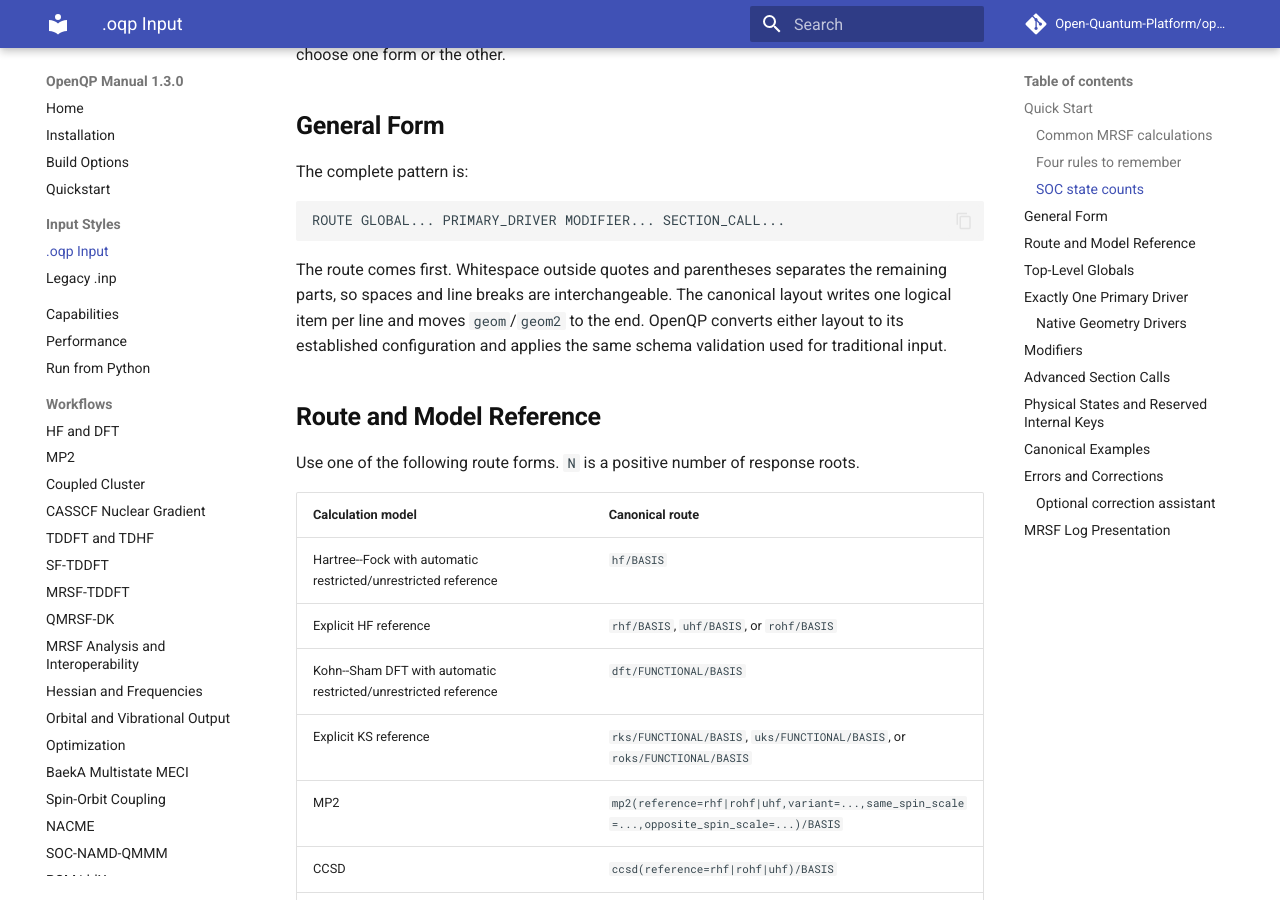
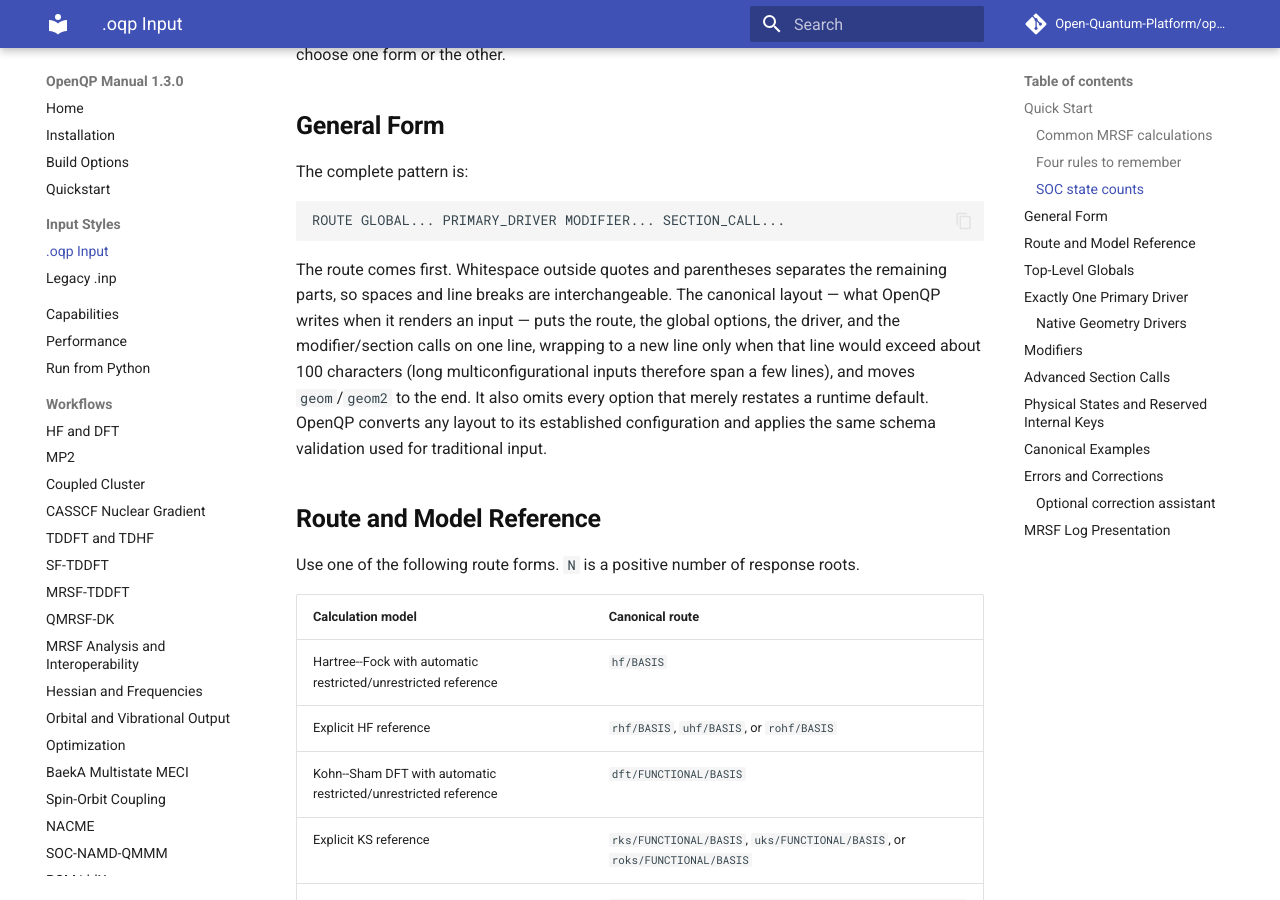
Before and after one commit to Open-Quantum-Platform/openqp-docs, an MkDocs documentation site: the page built from docs/oqp-input.md, in a window 1280 px wide and 900 px high, scrolled down 2799 px. Built offline with MkDocs 1.6.1 and Material for MkDocs 9.7.7, drawn with Linux system fonts in a browser that asks for light colours; comment, search, counter and statistics services are not loaded; some of the changed text lies outside the part shown.

Commit message:
Reconcile the layout, BaekA, nstate, and IRC prose with the compact examples
Codex review on #45: the General Form still described one item per line;
two places still recommended spelling algorithm=baeka for three or more states;
the grad(S3)/grad(S2)/grad(root=3) examples dropped nstate without saying that
the driver label widens the root count; and the forward IRC example relied on
the default direction while the text said both branches were explicit.

Co-Authored-By: Claude Fable 5 <noreply@anthropic.com>

```diff
--- a/docs/oqp-input.md
+++ b/docs/oqp-input.md
@@ -142,9 +142,13 @@ ROUTE GLOBAL... PRIMARY_DRIVER MODIFIER... SECTION_CALL...
 
 The route comes first. Whitespace outside quotes and parentheses separates the
 remaining parts, so spaces and line breaks are interchangeable. The canonical
-layout writes one logical item per line and moves `geom`/`geom2` to the end.
-OpenQP converts either layout to its established configuration and applies the
-same schema validation used for traditional input.
+layout — what OpenQP writes when it renders an input — puts the route, the
+global options, the driver, and the modifier/section calls on one line,
+wrapping to a new line only when that line would exceed about 100 characters
+(long multiconfigurational inputs therefore span a few lines), and moves
+`geom`/`geom2` to the end. It also omits every option that merely restates a
+runtime default. OpenQP converts any layout to its established configuration
+and applies the same schema validation used for traditional input.
 
 ## Route and Model Reference
 
@@ -299,7 +303,7 @@ means the current `[md]` controls `nstep`,
 | <code>energy([S0&#124;T0&#124;Q0])</code> | Single-point energy. On a response route, the optional zero-state label selects a spin manifold; no other state or options are accepted. MRSF defaults to singlet. |
 | `grad([STATE],td_prop=...,export=...,title=...)` | Gradient target plus concise `[properties]` controls. Default target is `S0`, except that SF routes require `root=N`. |
 | `opt([STATE],OPT...,ENGINE...,freeze="distance(i,j)")` | Native minimum optimization. Default target is `S0`, except that SF routes require `root=N`. `freeze` holds one or more semicolon-separated atom-pair distances at their initial values. |
-| <code>meci(STATE1,STATE2,[algorithm=auglag&#124;penalty&#124;ubp&#124;hybrid],[gap_sigma=...],OPT...,ENGINE...)</code><br><code>meci(STATE1,STATE2[,STATE3...],algorithm=baeka,BAEKA_OPT...,BAEKA...,ENGINE...)</code> | Native intersection search for states of the same multiplicity. A two-state call defaults to `auglag`, the augmented Lagrangian, whose gap term is scaled by `gap_sigma` (default `10.0`); a call with three or more states selects `baeka`, the only N-state algorithm. Writing `algorithm=baeka` explicitly is recommended and also selects BaekA for two states. State order is normalized. Use public `gap` rather than the internal `energy_gap` spelling in a BaekA call, and do not supply both. See [BaekA Multistate MECI](workflows/baeka-multistate-meci.md). |
+| <code>meci(STATE1,STATE2,[algorithm=auglag&#124;penalty&#124;ubp&#124;hybrid],[gap_sigma=...],OPT...,ENGINE...)</code><br><code>meci(STATE1,STATE2[,STATE3...],algorithm=baeka,BAEKA_OPT...,BAEKA...,ENGINE...)</code> | Native intersection search for states of the same multiplicity. A two-state call defaults to `auglag`, the augmented Lagrangian, whose gap term is scaled by `gap_sigma` (default `10.0`); a call with three or more states selects `baeka`, the only N-state algorithm. Write `algorithm=baeka` explicitly only to select BaekA for two states; with three or more states it is implied and the canonical rendering omits it. State order is normalized. Use public `gap` rather than the internal `energy_gap` spelling in a BaekA call, and do not supply both. See [BaekA Multistate MECI](workflows/baeka-multistate-meci.md). |
 | `tci(STATE1,STATE2,STATE3,OPT...,TCI...,ENGINE...)` | Backward-compatible three-state adaptive-penalty driver. It preserves the established `pen_sigma`/`pen_alpha`/multiplicative `pen_incre` behavior and is not an alias for BaekA. New work should select the intended MECI algorithm explicitly. |
 | <code>mecp(STATE1,STATE2,[algorithm=auto&#124;sqp&#124;auglag&#124;penalty&#124;quad],[gap_sigma=...],OPT...,ENGINE...)</code> | Native crossing search for two states of different multiplicity. Defaults to `algorithm=auto`, which selects `sqp` with the native optimizer and `auglag` elsewhere. `sqp` solves the KKT equations of the constrained problem for the step and the multiplier together and reads no penalty parameter; `auglag` scales its gap term by `gap_sigma` (default `10.0`). `quad` is the legacy fixed-weight quadratic penalty; it settles at a residual gap of order `1/gap_weight` and is kept only to reproduce older runs. |
 | <code>mep([STATE],maxit=...&#124;points=...,step=...,gtol=...)</code> | Native minimum-energy path with a path limit, step size, and gradient stopping threshold. |
```
Also changed, not shown: docs/workflows/baeka-multistate-meci.md (+2 -1 lines), docs/workflows/mrsf-tddft.md (+4 -2 lines), docs/workflows/optimization.md (+2 -1 lines), docs/workflows/sf-tddft.md (+3 -2 lines), docs/workflows/tddft.md (+9 -2 lines).
